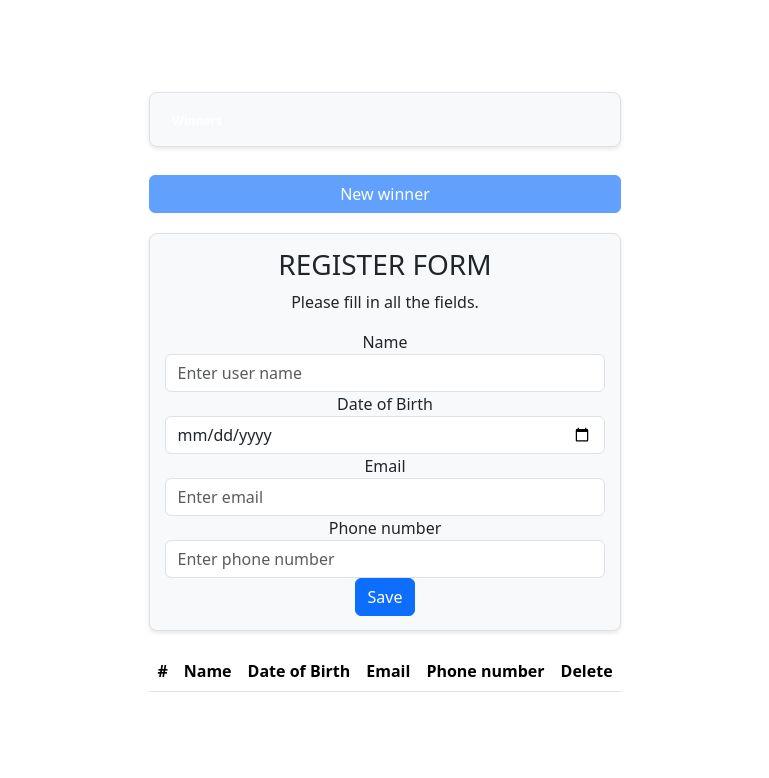
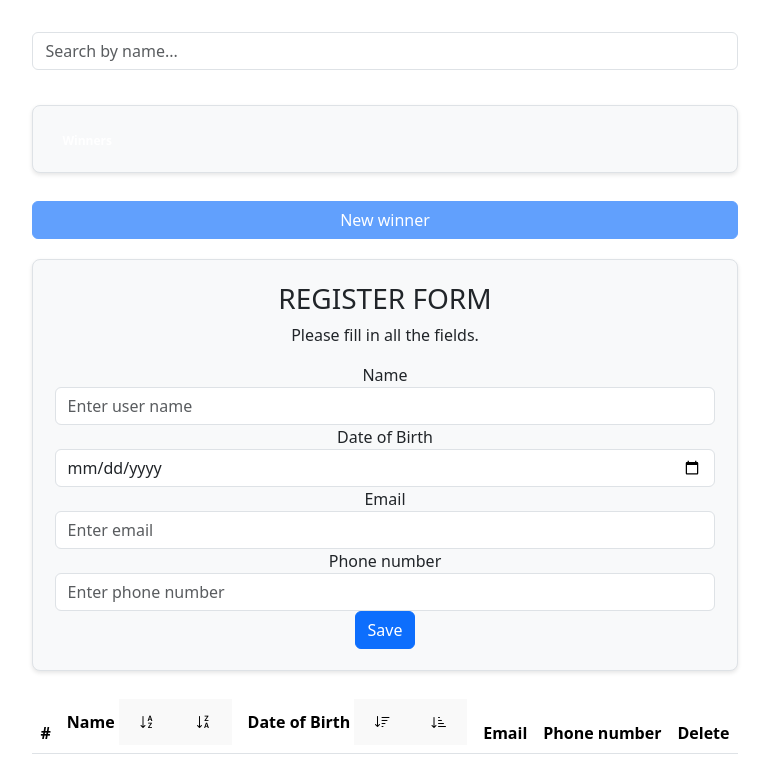
Before and after one commit to bohdana13/lab6_js, a Vue app in the folder my-vue-app/: page / in a window 1280 px wide. Shown: the top 778 px of the page, without its empty margins (255-1024 px from the left). Built offline with nearby package versions, Linux system fonts and the light colour scheme.

Commit message:
add sorting

```diff
--- a/my-vue-app/index.html
+++ b/my-vue-app/index.html
@@ -3,6 +3,11 @@
   <head>
     <meta charset="UTF-8" />
     <link rel="icon" type="image/svg+xml" href="/vite.svg" />
+    <link
+    rel="stylesheet"
+    href="https://cdnjs.cloudflare.com/ajax/libs/bootstrap-icons/1.5.0/font/bootstrap-icons.min.css"
+  />
+
     <meta name="viewport" content="width=device-width, initial-scale=1.0" />
     <title>Vite + Vue</title>
   </head>
--- a/my-vue-app/src/App.vue
+++ b/my-vue-app/src/App.vue
@@ -1,11 +1,14 @@
 <template>
   <div class="lottery-app">
+    <SearchBar @filter-by-name="filterParticipants" />
+
     <WinnerList
-    :winners="winners"
-    @remove-winner="removeWinner" />
+      :winners="winners"
+      @remove-winner="removeWinner"
+    />
 
     <ButtonComponent class="btn btn-primary mt-2"
-      :disabled="winners.length >= 3 || participants.length === 0"
+      :disabled="winners.length >= 3 || filteredParticipants.length === 0"
       @click="selectWinner"
     >
       New winner
@@ -19,18 +22,19 @@
     />
 
     <ParticipantsTable
-      :participants="participants"
+      :participants="filteredParticipants"
       @remove="removeParticipant"
     />
   </div>
 </template>
 
 <script lang="ts">
-import { defineComponent, onMounted, ref, watch } from "vue";
+import { defineComponent, ref, onMounted, watch } from "vue";
 import WinnerList from "./components/WinnerList.vue";
 import RegistrationForm from "./components/RegistrationForm.vue";
 import ParticipantsTable from "./components/ParticipantsTable.vue";
 import ButtonComponent from "./components/ButtonComponent.vue";
+import SearchBar from "./components/SearchBar.vue";
 import { Participant } from './models/Participant';
 import { Validator } from './validation/Validator';
 
@@ -41,6 +45,7 @@ export default defineComponent({
     RegistrationForm,
     ParticipantsTable,
     ButtonComponent,
+    SearchBar,
   },
   setup() {
     const today = new Date().toISOString().split("T")[0];
@@ -52,6 +57,7 @@ export default defineComponent({
     });
 
     const participants = ref<Participant[]>([]);
+    const filteredParticipants = ref<Participant[]>([]);
 
     const winners = ref<Participant[]>([]);
 
@@ -68,10 +74,17 @@ export default defineComponent({
       const savedParticipants = localStorage.getItem("participants");
       if (savedParticipants) {
         participants.value = JSON.parse(savedParticipants);
+        filteredParticipants.value = [...participants.value];
       }
     });
 
     watch(participants, saveParticipantsToLocalStorage, { deep: true });
+
+    const filterParticipants = (searchTerm: string) => {
+      filteredParticipants.value = participants.value.filter(p =>
+        p.name.toLowerCase().includes(searchTerm.toLowerCase())
+      );
+    };
 
     const registerParticipant = () => {
       nameError.value = Validator.validateName(newParticipant.value.name);
@@ -84,6 +97,7 @@ export default defineComponent({
       }
 
       participants.value.push({ ...newParticipant.value });
+      filteredParticipants.value = [...participants.value];
       newParticipant.value.name = "";
       newParticipant.value.dateOfBirth = "";
       newParticipant.value.email = "";
@@ -92,25 +106,29 @@ export default defineComponent({
 
     const selectWinner = () => {
       if (participants.value.length > 0 && winners.value.length < 3) {
-        const randomIndex = Math.floor(Math.random() * participants.value.length);
-        const winner = participants.value[randomIndex];
+        const randomIndex = Math.floor(Math.random() * filteredParticipants.value.length);
+        const winner = filteredParticipants.value[randomIndex];
         winners.value.push(winner);
-        participants.value.splice(randomIndex, 1);
+        participants.value.splice(participants.value.indexOf(winner), 1);
+        filteredParticipants.value = [...participants.value];
       }
     };
 
     const removeWinner = (index: number) => {
       participants.value.push(winners.value[index]);
       winners.value.splice(index, 1);
+      filteredParticipants.value = [...participants.value];
     };
 
     const removeParticipant = (index: number) => {
       participants.value.splice(index, 1);
+      filteredParticipants.value = [...participants.value];
     };
 
     return {
       newParticipant,
       participants,
+      filteredParticipants,
       winners,
       nameError,
       dateError,
@@ -121,6 +139,7 @@ export default defineComponent({
       selectWinner,
       removeWinner,
       removeParticipant,
+      filterParticipants,
     };
   },
 });
--- a/my-vue-app/src/components/ParticipantsTable.vue
+++ b/my-vue-app/src/components/ParticipantsTable.vue
@@ -4,15 +4,31 @@
       <thead>
         <tr>
           <th>#</th>
-          <th>Name</th>
-          <th>Date of Birth</th>
+          <th>
+            Name
+            <button @click="sortByNameAsc">
+              <i class="bi bi-sort-alpha-down"></i>
+            </button>
+            <button @click="sortByNameDesc">
+              <i class="bi bi-sort-alpha-down-alt"></i>
+            </button>
+          </th>
+          <th>
+            Date of Birth
+            <button @click="sortByDateAsc">
+              <i class="bi bi-sort-down"></i>
+            </button>
+            <button @click="sortByDateDesc">
+              <i class="bi bi-sort-down-alt"></i>
+            </button>
+          </th>
           <th>Email</th>
           <th>Phone number</th>
           <th>Delete</th>
         </tr>
       </thead>
       <tbody>
-        <tr v-for="(participant, index) in participants" :key="index">
+        <tr v-for="(participant, index) in sortedParticipants" :key="index">
           <td>{{ index + 1 }}</td>
           <td>{{ participant.name }}</td>
           <td>{{ participant.dateOfBirth }}</td>
@@ -28,7 +44,7 @@
 </template>
 
 <script lang="ts">
-import { defineComponent, PropType } from "vue";
+import { defineComponent, PropType, computed } from "vue";
 import { Participant } from '../models/Participant';
 import ButtonComponent from './ButtonComponent.vue';
 
@@ -38,14 +54,51 @@ export default defineComponent({
   props: {
     participants: {
       type: Array as PropType<Participant[]>,
-      required: true
-    }
+      required: true,
+    },
   },
   emits: ["remove"],
+  data() {
+    return {
+      sortKey: "name",
+      sortAsc: true,
+    };
+  },
+  computed: {
+    sortedParticipants() {
+      return [...this.participants].sort((a, b) => {
+        if (this.sortKey === "name") {
+          const comparison = a.name.localeCompare(b.name);
+          return this.sortAsc ? comparison : -comparison;
+        } else if (this.sortKey === "dateOfBirth") {
+          const dateA = new Date(a.dateOfBirth);
+          const dateB = new Date(b.dateOfBirth);
+          return this.sortAsc ? dateA.getTime() - dateB.getTime() : dateB.getTime() - dateA.getTime();
+        }
+        return 0;
+      });
+    },
+  },
   methods: {
+    sortByNameAsc() {
+      this.sortKey = "name";
+      this.sortAsc = true;
+    },
+    sortByNameDesc() {
+      this.sortKey = "name";
+      this.sortAsc = false;
+    },
+    sortByDateAsc() {
+      this.sortKey = "dateOfBirth";
+      this.sortAsc = true;
+    },
+    sortByDateDesc() {
+      this.sortKey = "dateOfBirth";
+      this.sortAsc = false;
+    },
     remove(index: number) {
       this.$emit("remove", index);
-    }
-  }
+    },
+  },
 });
 </script>
--- a/my-vue-app/src/models/Participant.ts
+++ b/my-vue-app/src/models/Participant.ts
@@ -1,5 +1,4 @@
 export interface Participant {
-
   name: string;
   dateOfBirth: string;
   email: string;
```
